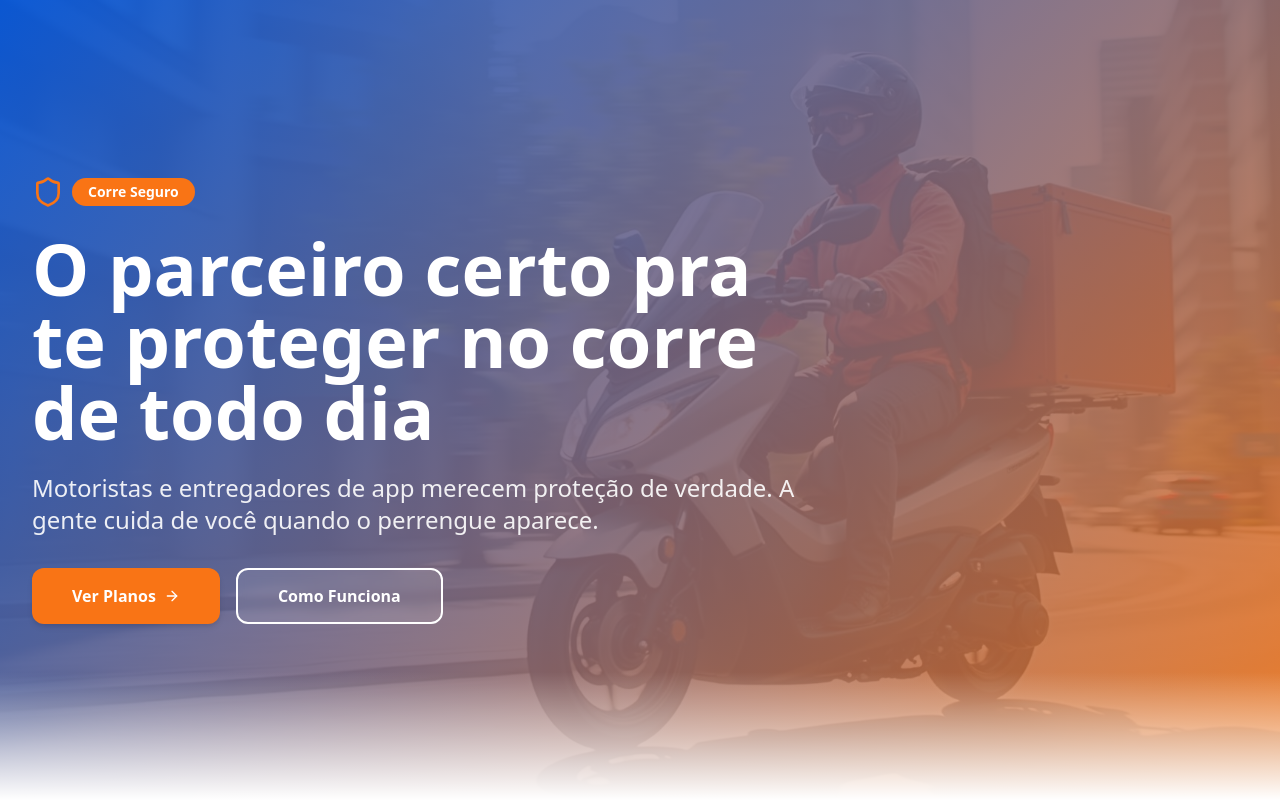
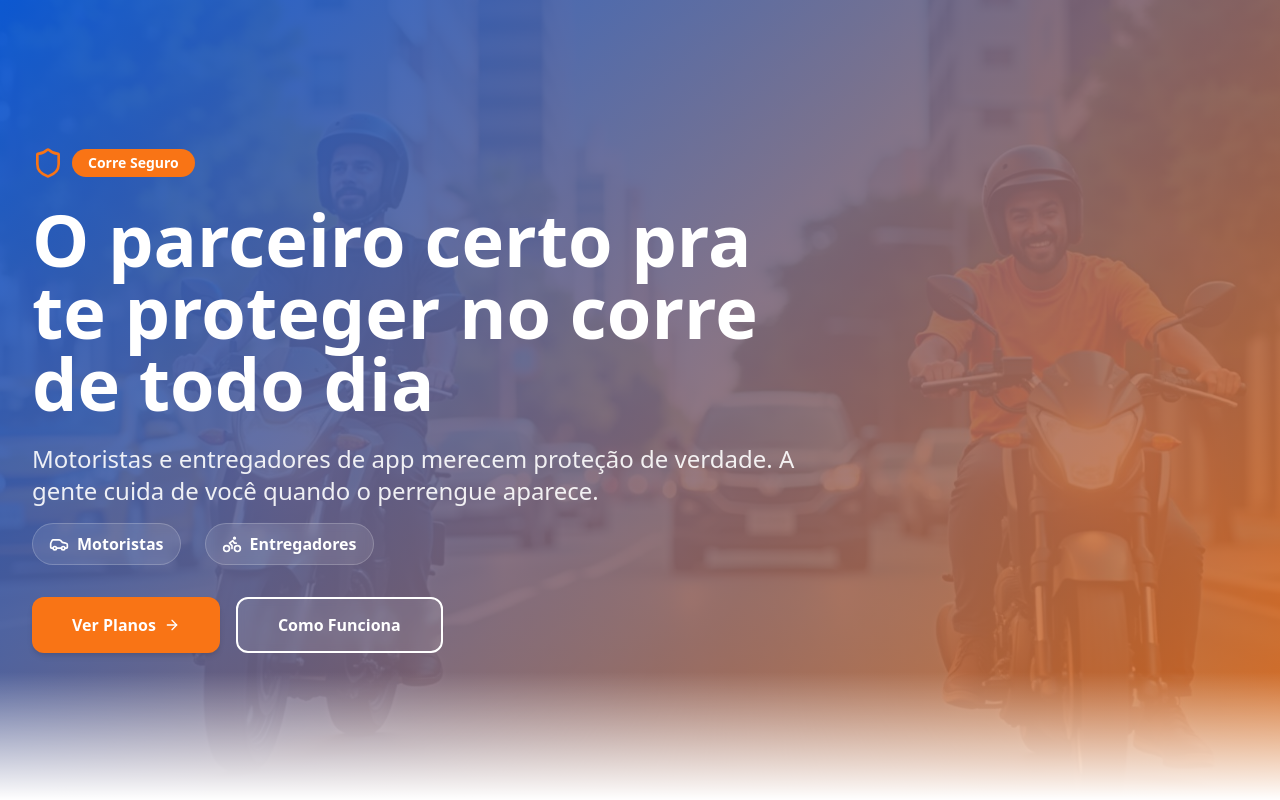
Before and after one commit to willian-del/corre-seguro-app, a React (Vite) app: page / in a window 1280 px wide. Shown: the top 800 px of the page. Built offline with nearby package versions, Linux system fonts and the light colour scheme; the HTML template or start-up script is replaced by a standard one.

Commit message:
Refactor: Add car and motorcycle to hero

```diff
--- a/src/components/Hero.tsx
+++ b/src/components/Hero.tsx
@@ -1,6 +1,6 @@
 import { Button } from "@/components/ui/button";
-import { ArrowRight, Shield } from "lucide-react";
-import heroImage from "@/assets/hero-delivery.jpg";
+import { ArrowRight, Shield, Car, Bike } from "lucide-react";
+import heroImage from "@/assets/hero-dual.jpg";
 
 const Hero = () => {
   return (
@@ -9,7 +9,7 @@ const Hero = () => {
       <div className="absolute inset-0 z-0">
         <img
           src={heroImage}
-          alt="Entregador em ação nas ruas da cidade"
+          alt="Motoristas de carro e entregadores de moto nas ruas da cidade - Corre Seguro protege os dois"
           className="w-full h-full object-cover"
         />
         <div className="absolute inset-0 bg-gradient-hero" />
@@ -29,9 +29,20 @@ const Hero = () => {
             O parceiro certo pra te proteger no corre de todo dia
           </h1>
 
-          <p className="text-xl sm:text-2xl text-primary-foreground/90 mb-8 leading-relaxed">
+          <p className="text-xl sm:text-2xl text-primary-foreground/90 mb-4 leading-relaxed">
             Motoristas e entregadores de app merecem proteção de verdade. A gente cuida de você quando o perrengue aparece.
           </p>
+
+          <div className="flex items-center gap-6 mb-8">
+            <div className="flex items-center gap-2 bg-primary-foreground/10 backdrop-blur-sm px-4 py-2 rounded-full border border-primary-foreground/20">
+              <Car className="w-5 h-5 text-primary-foreground" />
+              <span className="text-primary-foreground font-semibold">Motoristas</span>
+            </div>
+            <div className="flex items-center gap-2 bg-primary-foreground/10 backdrop-blur-sm px-4 py-2 rounded-full border border-primary-foreground/20">
+              <Bike className="w-5 h-5 text-primary-foreground" />
+              <span className="text-primary-foreground font-semibold">Entregadores</span>
+            </div>
+          </div>
 
           <div className="flex flex-col sm:flex-row gap-4">
             <Button variant="accent" size="lg" className="group">
```
Also changed, not shown: src/assets/hero-dual.jpg (added).
